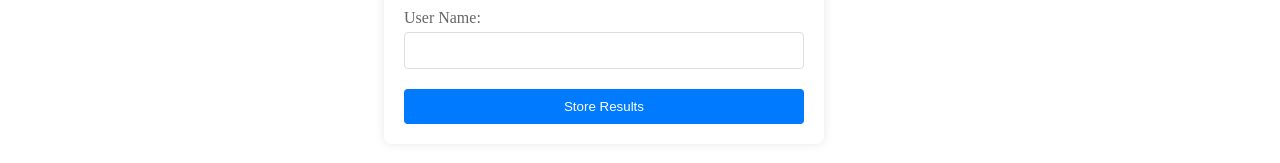
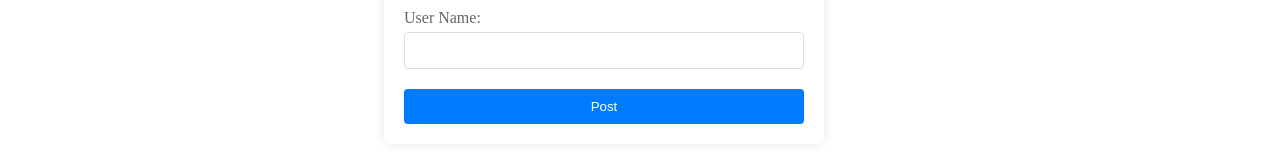
Before and after one commit to okoloemeka37/Just-see, a PHP site: page /insert.php in a window 1280 px wide. Shown: the part 403-566 px from the top of the page. Run offline with PHP 8.4, Linux system fonts and the light colour scheme.

Commit message:
up nd running

```diff
--- a/in.php
+++ b/in.php
@@ -1,15 +1,60 @@
 <?php
  require_once("config.php");
+ $error=['id'=>'','name'=>'',"party"=>'','score'=>""];
+ function store()  {
+
+    global $connect,$error;
+
 if (isset($_POST['store'])) {
 
-    $id=$_POST['id'];
-    $name=$_POST['username'];
-    $party=$_POST['party'];
-    $score=$_POST['score'];
+    $id='';
+    $name='';
+    $score='';
+    $party='';
+
+    if (empty($_POST['id'])) {
+      $error['id']="The Polling Unit ID  is Required" ;
+      return false;
+    }else{
+        $id=strip($_POST['id']);
+    }
+    if (empty($_POST['username'])) {
+        $error['name']="Enter Your Name is Required" ;
+        return false;
+    }else{
+        $name=strip($_POST['username']);
+    }
+
+    if (empty($_POST['score'])) {
+        $error['score']="Enter The Party Score" ;
+        return false;
+    }else{
+        $score=strip($_POST['score']);
+    }
+
+    if (empty($_POST['party'])) {
+        $error['party']="Enter The Party Name" ;
+        return false;
+    }else{
+        $party=strip($_POST['party']);
+    }
+
+
     $user_ip = $_SERVER['REMOTE_ADDR'];
 
     $insert="INSERT INTO announced_pu_results(polling_unit_uniqueid,party_abbreviation,party_score,entered_by_user,user_ip_address) VALUES ('$id','$party','$score','$name','$user_ip')";
 
-mysqli_query($connect,$insert);
+$query=mysqli_query($connect,$insert);
+if ($query) {
+   header("location:lga.php?id=1");
+}
 return "yes";
 }
+
+}
+
+store();
+
+function strip($val){
+    return html_entity_decode($val);
+}
--- a/insert.css
+++ b/insert.css
@@ -1,6 +1,10 @@
 *{
     margin: 0%;
     padding: 0%;
+}
+.err{
+    color: rgb(192, 10, 10);
+
 }
 a{
     text-decoration: none;
@@ -49,7 +53,7 @@ input[type="number"] {
     border-radius: 4px;
 }
 
-input[type="submit"] {
+button {
     margin-top: 20px;
     padding: 10px;
     background-color: #007BFF;
@@ -59,6 +63,6 @@ input[type="submit"] {
     cursor: pointer;
 }
 
-input[type="submit"]:hover {
+button:hover {
     background-color: #0056b3;
 }
--- a/insert.php
+++ b/insert.php
@@ -1,5 +1,5 @@
 <?php
-//require_once("in.php");
+require_once("in.php");
 
 ?>
 
@@ -17,21 +17,27 @@
 
     <div class="container">
         <h1>Store Election Results for New Polling Unit</h1>
-        <form action="in.php" method="POST">
-            <label for="polling_unit_id">Polling Unit ID:</label>
-            <input type="text" id="polling_unit_id" name="id" >
+        <form method="POST">
+            <label >Polling Unit ID:</label>
+            <input type="text"  name="id" >
+            <p class="err"><?php echo $error['id']?></p>
 
             <label for="party_abc_score"> Party Name:</label>
-            <input type="text" id="party_abc_score" name="party" >
+            <input type="text" name="party" >
+            <p class="err"><?php echo  $error['party']?></p>
 
 
             <label for="party_pqr_score">Party Score:</label>
             <input type="text" id="score" name="score" >
+            <p class="err"><?php echo $error['score']?></p>
 
             <label for="party_pqr_score">User Name:</label>
             <input type="text" id="party_pqr_score" name="username" >
 
-            <input type="submit" name="store" value="Store Results">
+   <p class="err"><?php echo $error['name']?></p>
+
+           <button type="submit" name="store">Post</button>
+
         </form>
     </div>
 </body>
```
Also changed, not shown: lga.php (+4 -4 lines).
